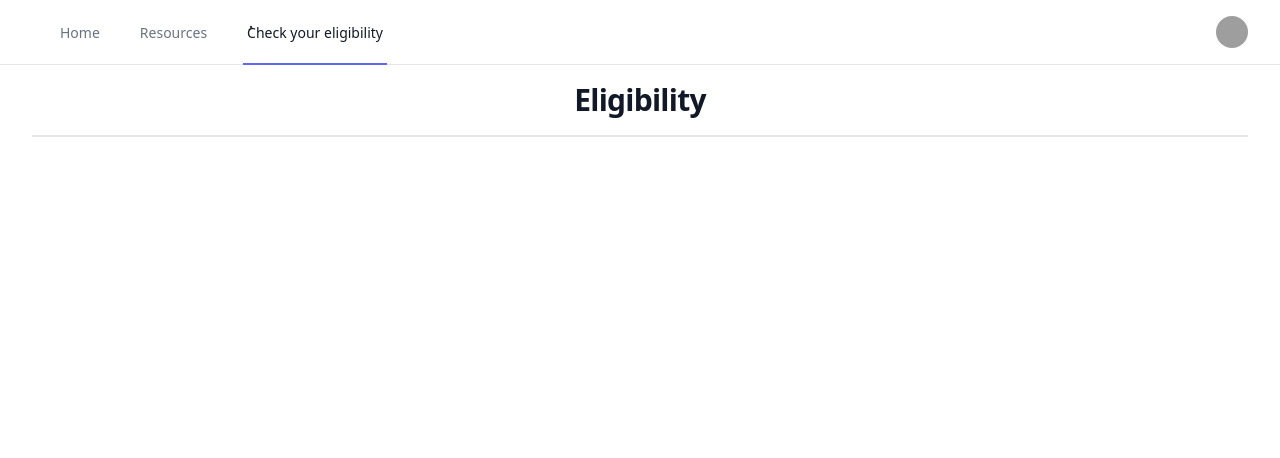
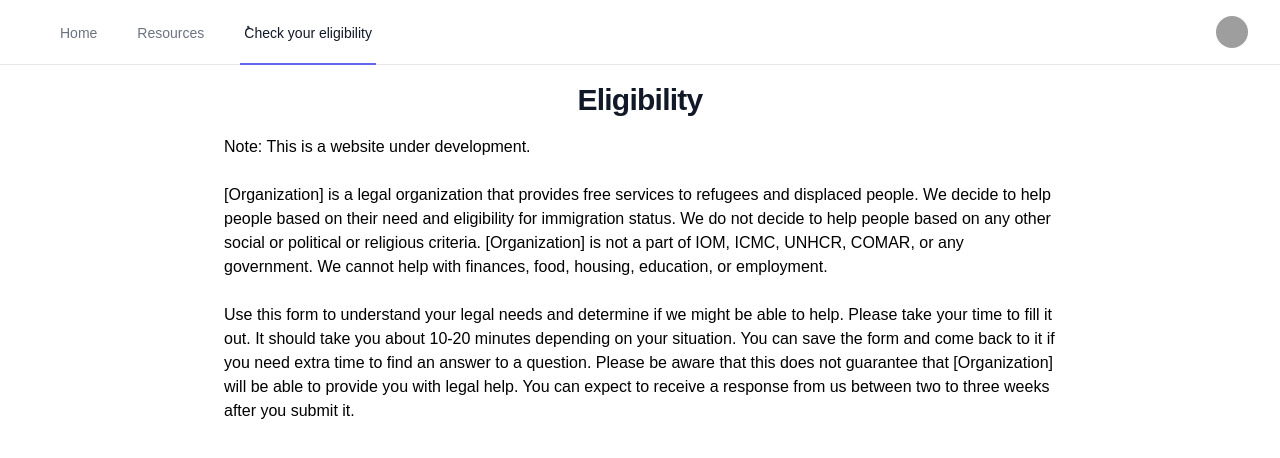
Before and after one commit to bhsauro/irap-proto, a Next.js app: page /en/eligibility in a window 1280 px wide. Shown: the top 458 px of the page. Built offline with nearby package versions, Linux system fonts and the light colour scheme; grey boxes are pictures that could not be loaded.

Commit message:
updated English formatting, started working on basic version of English form

```diff
--- a/app/en/eligibility/page.jsx
+++ b/app/en/eligibility/page.jsx
@@ -1,5 +1,5 @@
 import React from 'react';
-import Form from '../../../components/form-1'
+import Form from '../../../components/en-form'
 
 export default function Page({ navigation, user, userNavigation }) {
   return (
@@ -10,7 +10,9 @@ export default function Page({ navigation, user, userNavigation }) {
         </div>
       </header>
       <main>
-        <div className="mx-auto max-w-7xl sm:px-6 lg:px-8 border border-red"></div>
+        <div className="mx-auto max-w-4xl sm:px-6 lg:px-8">
+          <Form/>
+        </div>
       </main>
     </>
   );
--- a/app/en/layout.jsx
+++ b/app/en/layout.jsx
@@ -1,8 +1,5 @@
-// import { Inter } from "../../next/font/google"
 import "../globals.css";
 import Nav from "../../components/ltr-nav"
-
-// const inter = Inter({ subsets: ["latin"] });
 
 export default function RootLayout({ children }) {
 
--- a/app/globals.css
+++ b/app/globals.css
@@ -2,12 +2,7 @@
 @tailwind components;
 @tailwind utilities;
 
-header {
-  width: 300px;
-  margin: auto;
+
+* {
+  font-family: 'OpenSans', sans-serif;
 }
-
-.formContainer {
-  width: 300px;
-  margin: auto;
-}
--- a/app/layout.jsx
+++ b/app/layout.jsx
@@ -2,7 +2,7 @@ import { Inter } from "next/font/google";
 import "./globals.css";
 import Nav from "../components/ltr-nav";
 
-const inter = Inter({ subsets: ["latin"] });
+// const inter = Inter({ subsets: ["latin"] });
 
 export const metadata = {
   title: "IRAP Prototype",
--- a/components/form-1.jsx
+++ b/components/country-selection.jsx
@@ -1,5 +1,3 @@
-'use client'
-
 import { Fragment, useState } from 'react'
 import { Listbox, Transition } from '@headlessui/react'
 import { CheckIcon, ChevronUpDownIcon } from '@heroicons/react/20/solid'
@@ -21,7 +19,7 @@ function classNames(...classes) {
   return classes.filter(Boolean).join(' ')
 }
 
-export default function Form() {
+export default function Example() {
   const [selected, setSelected] = useState(people[3])
 
   return (
--- /dev/null
+++ b/components/en-form-p1.jsx
@@ -0,0 +1,19 @@
+import Example from './country-selection.jsx'
+
+export default function Page1() {
+
+    return (
+        <>
+        <p>
+            Note: This is a website under development. <br></br><br></br>
+            [Organization] is a legal organization that provides free services to refugees and displaced people.
+            We decide to help people based on their need and eligibility for immigration status. We do not decide to help people based on any other social or political or religious criteria.
+            [Organization] is not a part of IOM, ICMC, UNHCR, COMAR, or any government. We cannot help with finances, food, housing, education, or employment.
+            <br></br><br></br>
+            Use this form to understand your legal needs and determine if we might be able to help. Please take your time to fill it out. It should take you about 10-20 minutes depending on your situation. You can save the form and come back to it if you need extra time to find an answer to a question.
+            Please be aware that this does not guarantee that   [Organization] will be able to provide you with legal help. You can expect to receive a response from us between two to three weeks after you submit it.
+        </p>
+
+        </>
+    )
+}
--- /dev/null
+++ b/components/en-form-p2.jsx
@@ -0,0 +1,14 @@
+
+import Example from './country-selection.jsx'
+
+export default function Page2() {
+
+    return (
+        <>
+        <div className="w-96 px-8">
+            <Example/>
+        </div>
+
+        </>
+    )
+}
--- /dev/null
+++ b/components/en-form.jsx
@@ -0,0 +1,16 @@
+'use client'
+
+
+import Page1 from './en-form-p1'
+import Page2 from './en-form-p2'
+
+
+export default function Form() {
+
+    return (
+        <>
+        <Page1/>
+
+        </>
+    )
+}
```
